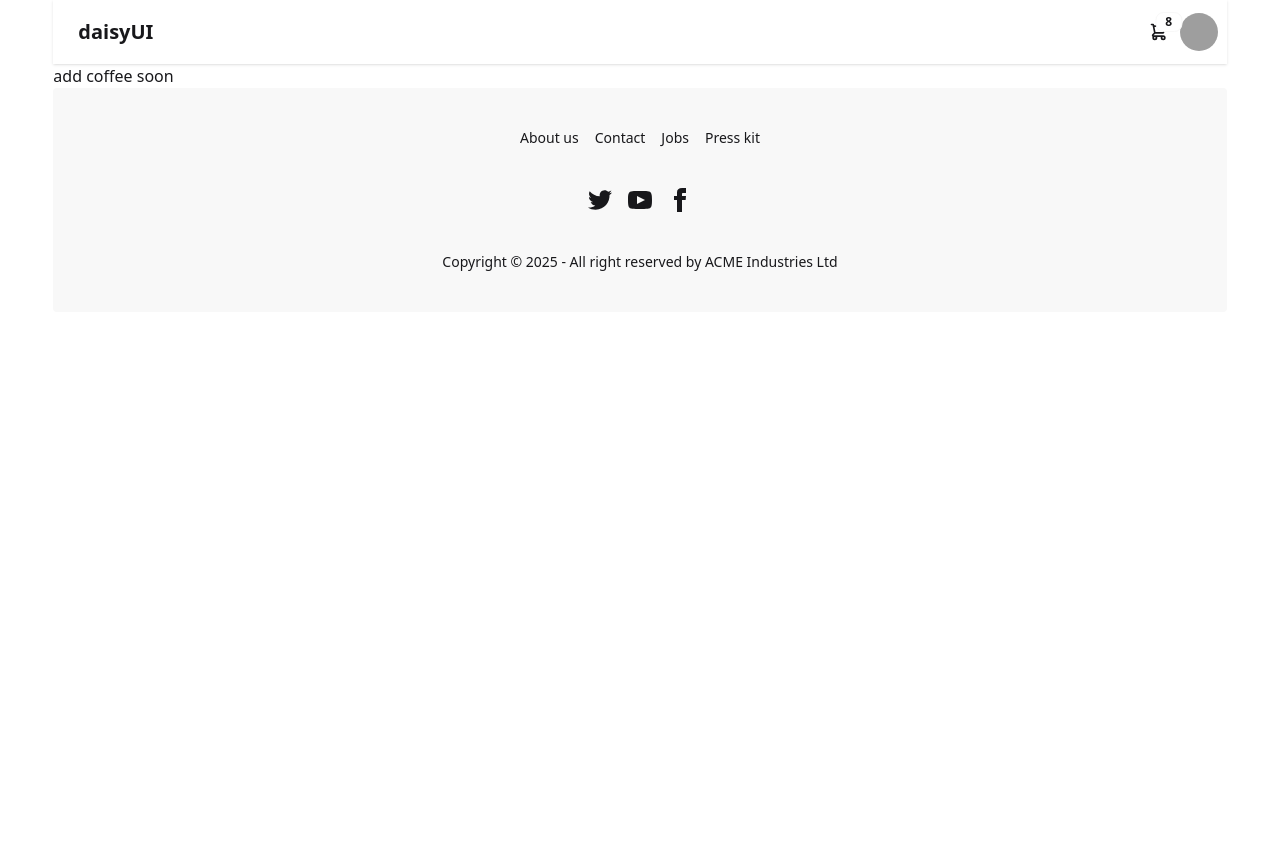
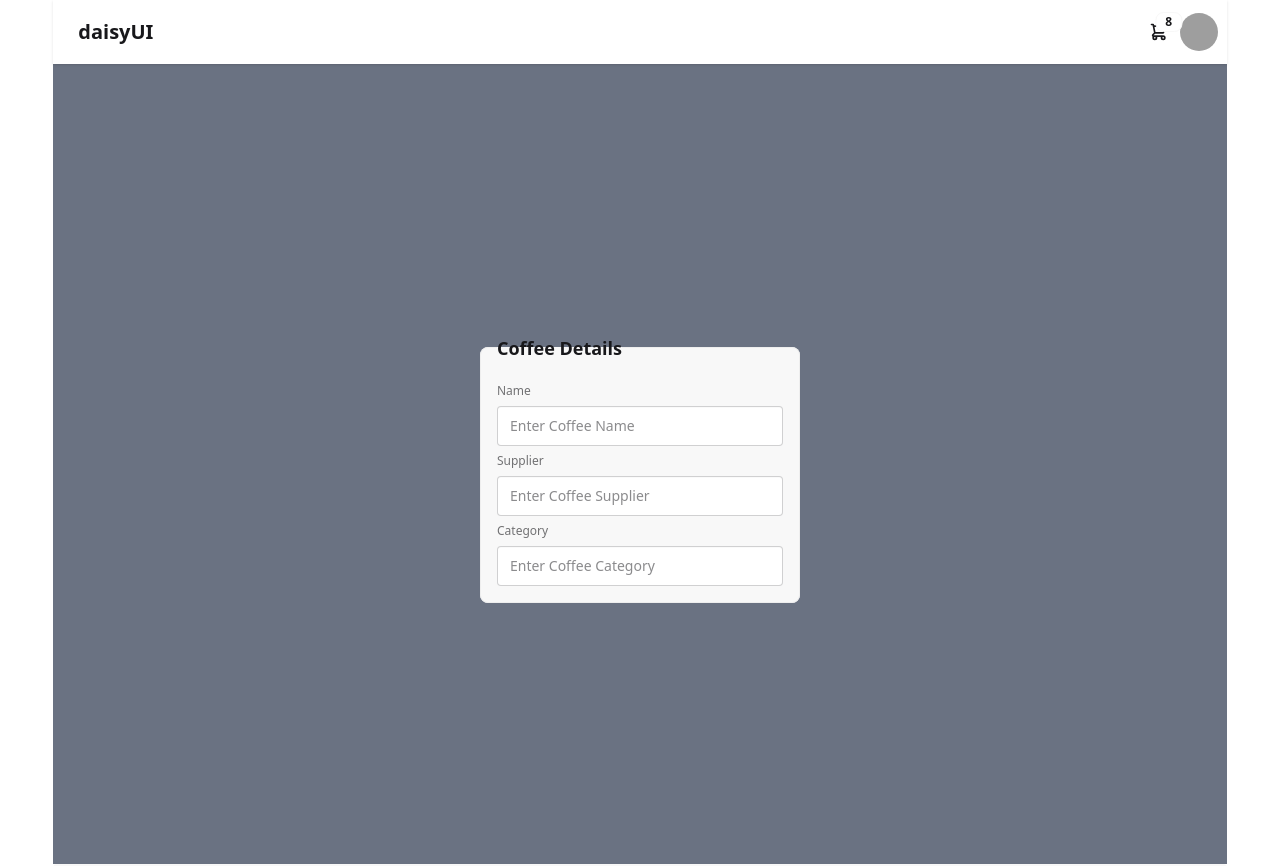
Before and after one commit to Amitkumersarkar/coffee-store-client-side, a React (Vite) app: page /addCoffee in a window 1280 px wide. Shown: the top 866 px of the page. Before the commit the page ends 800 px from the top, so only its background shows below. Built offline with nearby package versions, Linux system fonts and the light colour scheme; grey boxes are pictures that could not be loaded.

Commit message:
added filedset

```diff
--- a/src/Components/Home.jsx
+++ b/src/Components/Home.jsx
@@ -1,3 +1,4 @@
+import { NavLink } from "react-router-dom";
 
 const Home = () => {
     return (
@@ -16,7 +17,9 @@ const Home = () => {
                         Provident cupiditate voluptatem et in. Quaerat fugiat ut assumenda excepturi exercitationem
                         quasi. In deleniti eaque aut repudiandae et a id nisi.
                     </p>
-                    <button className="btn btn-primary">Get Started</button>
+                    <NavLink to='/addCoffee'>
+                        <button className="btn btn-primary">Get Started</button>
+                    </NavLink>
                 </div>
             </div>
         </div>
--- a/src/Pages/AddCoffee.jsx
+++ b/src/Pages/AddCoffee.jsx
@@ -1,8 +1,20 @@
-
 const AddCoffee = () => {
     return (
-        <div>
-            <h2>add coffee soon</h2>
+        <div className="flex items-center justify-center min-h-screen bg-gray-500">
+            <form className="flex justify-center">
+                <fieldset className="fieldset bg-base-200 border-base-300 rounded-box w-xs border p-4">
+                    <legend className="fieldset-legend text-lg font-semibold">Coffee Details</legend>
+
+                    <label className="label">Name</label>
+                    <input type="text" className="input input-bordered w-full" placeholder="Enter Coffee Name" />
+
+                    <label className="label">Supplier</label>
+                    <input type="text" className="input input-bordered w-full" placeholder="Enter Coffee Supplier" />
+
+                    <label className="label">Category</label>
+                    <input type="text" className="input input-bordered w-full" placeholder="Enter Coffee Category" />
+                </fieldset>
+            </form>
         </div>
     );
 };
```
